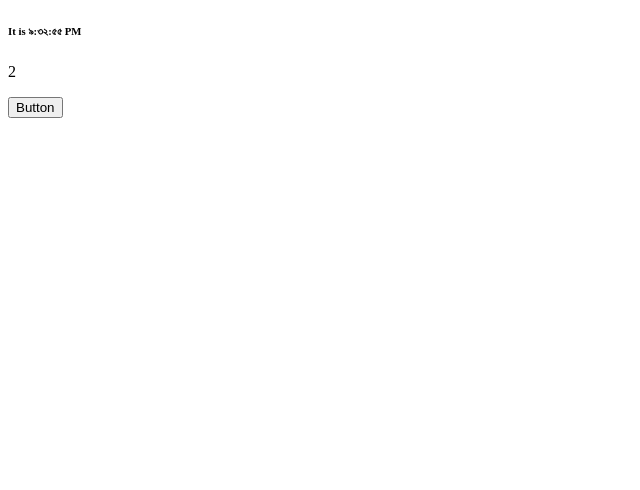
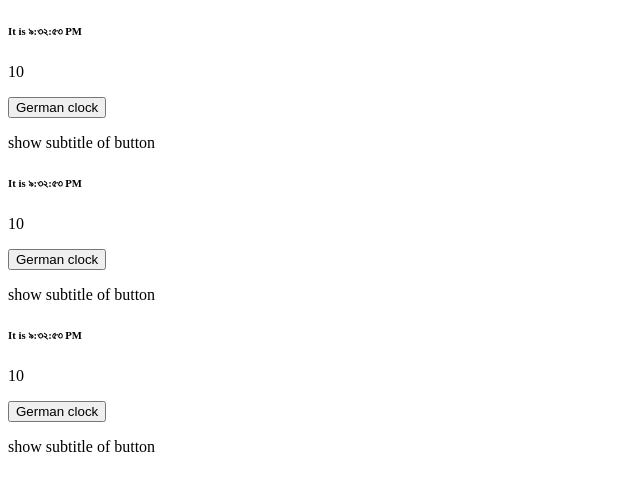
Before and after one commit to smhabibjr/ultimate-react-path, a React (Vite) app: page / in a window 1280 px wide. Shown: the top 490 px of the page, without its empty margins (0-640 px from the left). Built offline with nearby package versions, Linux system fonts and the light colour scheme.

Commit message:
add list using map , key and implicit return and explicit return

```diff
--- a/src/App.jsx
+++ b/src/App.jsx
@@ -1,8 +1,11 @@
 import Clock from "./components/Clock";
 export default function App() {
+  const numberOfClock = [1, 2, 3];
   return (
     <div>
-      <Clock />
+      {numberOfClock.map((key) => (
+        <Clock key={key} />
+      ))}
     </div>
   );
 }
--- a/src/components/Button.jsx
+++ b/src/components/Button.jsx
@@ -12,11 +12,14 @@ export default class Button extends React.Component {
     }
   }
   render() {
-    const { clickHandler, locale } = this.props;
+    const { clickHandler, locale, show } = this.props;
     return (
-      <button type="button" onClick={() => clickHandler(locale)}>
-        Button
-      </button>
+      <>
+        <button type="button" onClick={() => clickHandler(locale)}>
+          {locale === "bn-BD" ? "Bangla clock" : "German clock"}
+        </button>
+        {show && <p>show subtitle of button</p>}
+      </>
     );
   }
 }
@@ -24,4 +27,6 @@ export default class Button extends React.Component {
 Button.propTypes = {
   clickHandler: PropsTypes.func,
   locale: PropsTypes.string,
+  children: PropsTypes.any,
+  show: PropsTypes.bool,
 };
--- a/src/components/Clock.jsx
+++ b/src/components/Clock.jsx
@@ -43,6 +43,7 @@ export default class Clock extends React.Component {
 
   render() {
     const { date, counter, locale } = this.state;
+
     return (
       <div>
         <h6>
@@ -50,9 +51,11 @@ export default class Clock extends React.Component {
         </h6>
         <p> {counter} </p>
 
-        <Button clickHandler={this.btnHandler} locale="de-DE">
-          Click me!
-        </Button>
+        <Button
+          clickHandler={this.btnHandler}
+          locale={locale === "bn-BD" ? "de-DE" : "bn-BD"}
+          show={locale === "bn-BD"? true: false}
+        />
       </div>
     );
   }
```
Also changed, not shown: 1 other file (tests, documents, lock files or other folders).
